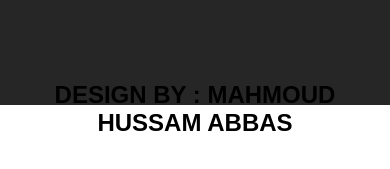
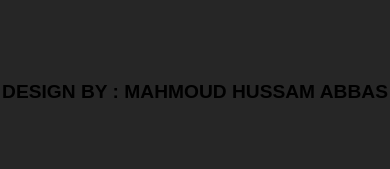
Before and after one commit to mahmoodhussam/food, a plain HTML site: page index.html in a window 390 px wide. Shown: the part 8194-8363 px from the top of the page. Before the commit the page ends 8331 px from the top, so only its background shows below. Drawn offline with Linux system fonts and the light colour scheme.

Commit message:
Change size developer name

```diff
--- a/smallscreen.css
+++ b/smallscreen.css
@@ -34,9 +34,12 @@
 		display: none;
 	}
 	#conect{
-		height: 92vh;
+		height: 100vh;
 	}
 	.row-conect{
 		justify-content: space-between;
 	}
+	#developer h2{
+		font-size: 1.2rem;
+	}
 }
```
